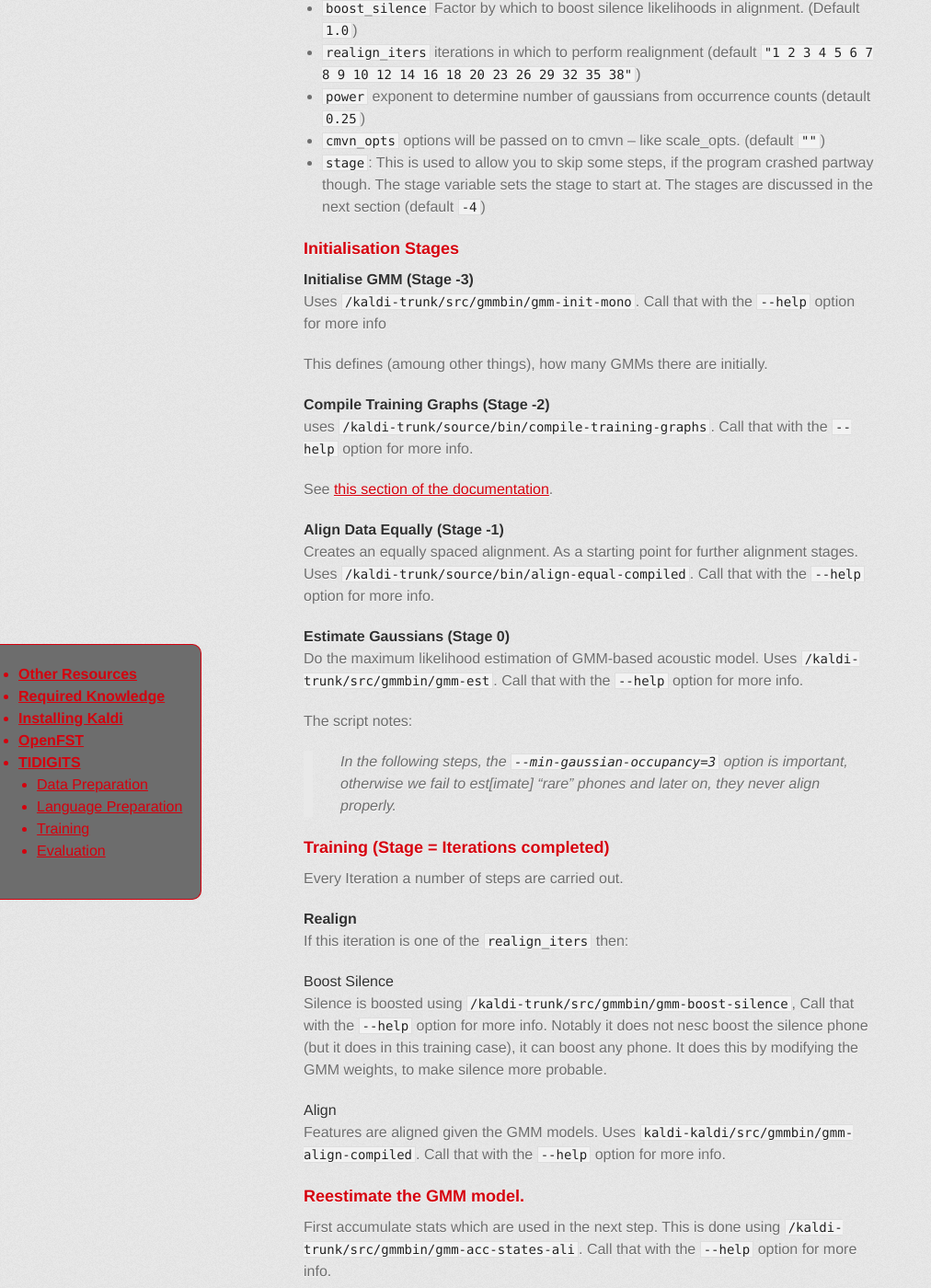
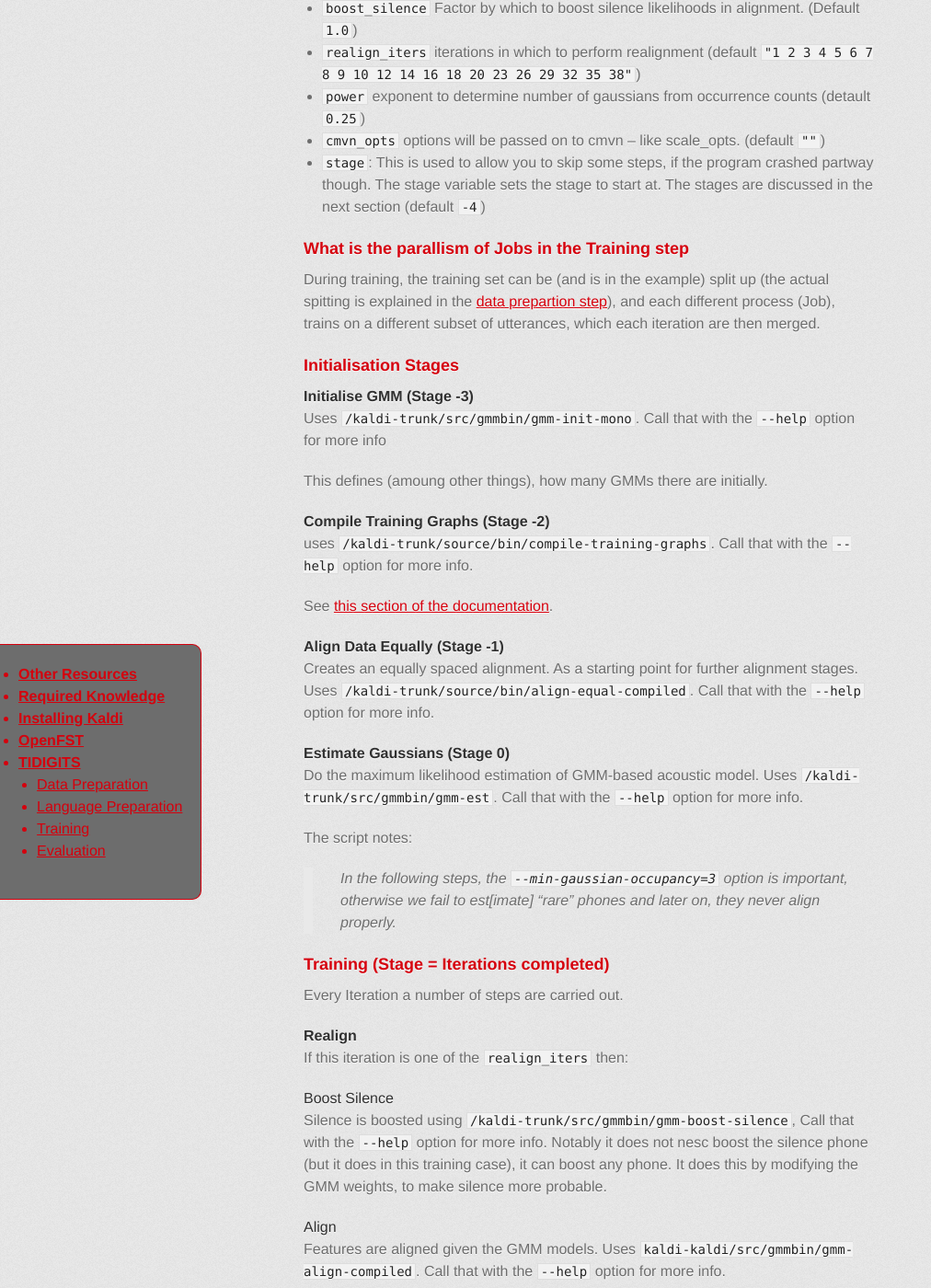
Before and after one commit to oxinabox/Kaldi-Notes, a Jekyll site: the page built from tidigits/train.md, in a window 1280 px wide and 1400 px high, scrolled down 1520 px. Shown: the whole window at 92% size, without its empty margins (0-1012 px from the left). Built offline with Jekyll 4.4.1, drawn with Linux system fonts in a browser that asks for light colours; some web fonts are replaced; Markdown is read by kramdown in place of the engine named in the settings; some of the changed text lies outside the part shown.

Commit message:
=quick submission.

```diff
--- a/tidigits/train.md
+++ b/tidigits/train.md
@@ -60,6 +60,11 @@ THey could also be set by editting the defaults in `steps/train_mono.sh`, but th
  * `cmvn_opts`  options will be passed on to cmvn -- like scale_opts. (default `""`)
  * `stage`: This is used to allow you to skip some steps, if the program crashed partway though. The stage variable sets the stage to start at. The stages are discussed in the next section (default `-4`)
 
+
+###What is the parallism of Jobs in the Training step
+During training, the training set can be (and is in the example) split up (the actual spitting is explained in the [data prepartion step](data_prep)),
+and each different process (Job), trains on a different subset of utterances, which each iteration are then merged.
+
 ### Initialisation Stages
 
 ####Initialise GMM (Stage -3)
@@ -116,6 +121,11 @@ Call that with the `--help` option for more info.
 Then redo the GMM-based acoustic model.
 This is done with  `/kaldi-trunk/src/gmmbin/gmm-est`, but using very different arguments.
 Again call that with the `--help` option for more info.
+
+###Merge GMMs
+All the different GMMs from the partioned training dataset are then merged,
+using `gmm-acc-sum` to produce a model (a `.mdl` file).
+The model can be examined using `/kaldi-trunk/src/gmmbin/gmm-info` to get some very basic information about the number of Gaussians etc.
 
 
 Finally, increase the number of Gaussians (capped by `max_iter_inc`), so that by the time all the iterations (`num_iters`) are all complete, it will approach the target total number of gaussians (`totgauss`) -- assuming `max_iter_inc` did not block it.
```
